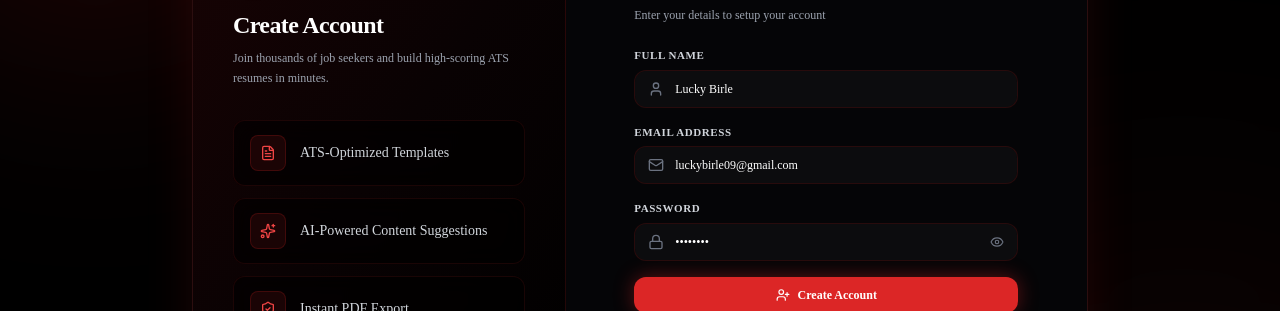
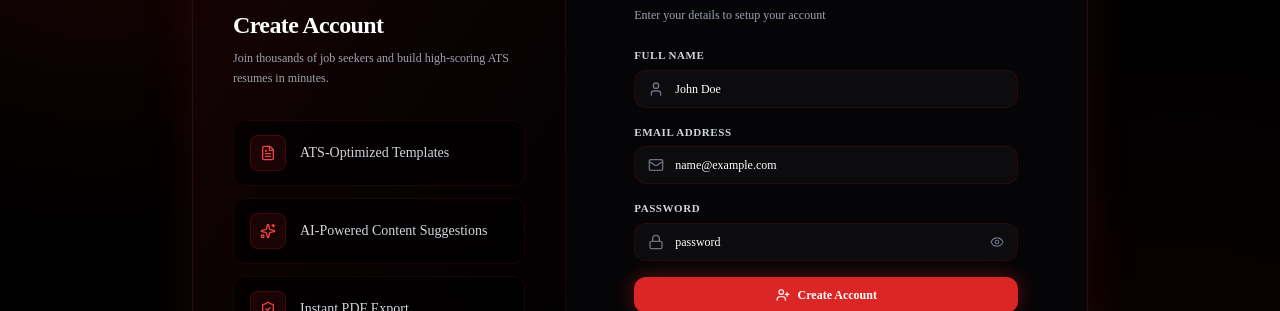
Before and after one commit to lokeshbirle/resumeBuilder, a React (Vite) app in the folder resume-builder-frontend/: page /register in a window 1280 px wide. Shown: the part 297-608 px from the top of the page. Built offline with nearby package versions, Linux system fonts and the light colour scheme; no server answers.

Commit message:
Fix placeholder name

```diff
--- a/resume-builder-frontend/src/pages/Login.jsx
+++ b/resume-builder-frontend/src/pages/Login.jsx
@@ -166,7 +166,7 @@ export default function Login() {
                                         required
                                         value={password}
                                         onChange={(e) => setPassword(e.target.value)}
-                                        placeholder="••••••••"
+                                        placeholder="Password"
                                         style={{
                                             WebkitBoxShadow: "0 0 0 30px #0c0c0e inset",
                                             WebkitTextFillColor: "#ffffff",
--- a/resume-builder-frontend/src/pages/Register.jsx
+++ b/resume-builder-frontend/src/pages/Register.jsx
@@ -128,7 +128,7 @@ export default function Register() {
                             </div>
                         )}
 
-                        <form onSubmit={handleSubmit} className="space-y-4">
+                        <form onSubmit={handleSubmit} className="space-y-4" autoComplete="off">
 
                             {/* Name Input */}
                             <div>
@@ -140,9 +140,10 @@ export default function Register() {
                                     <input
                                         type="text"
                                         required
+                                        autoComplete="off"
                                         value={name}
                                         onChange={(e) => setName(e.target.value)}
-                                        placeholder="Lucky Birle"
+                                        placeholder="John Doe"
                                         style={{
                                             WebkitBoxShadow: "0 0 0 30px #0c0c0e inset",
                                             WebkitTextFillColor: "#ffffff",
@@ -162,9 +163,10 @@ export default function Register() {
                                     <input
                                         type="email"
                                         required
+                                        autoComplete="off"
                                         value={email}
                                         onChange={(e) => setEmail(e.target.value)}
-                                        placeholder="luckybirle09@gmail.com"
+                                        placeholder="name@example.com"
                                         style={{
                                             WebkitBoxShadow: "0 0 0 30px #0c0c0e inset",
                                             WebkitTextFillColor: "#ffffff",
@@ -184,9 +186,10 @@ export default function Register() {
                                     <input
                                         type={showPassword ? "text" : "password"}
                                         required
+                                        autoComplete="new-password"
                                         value={password}
                                         onChange={(e) => setPassword(e.target.value)}
-                                        placeholder="••••••••"
+                                        placeholder="password"
                                         style={{
                                             WebkitBoxShadow: "0 0 0 30px #0c0c0e inset",
                                             WebkitTextFillColor: "#ffffff",
```
